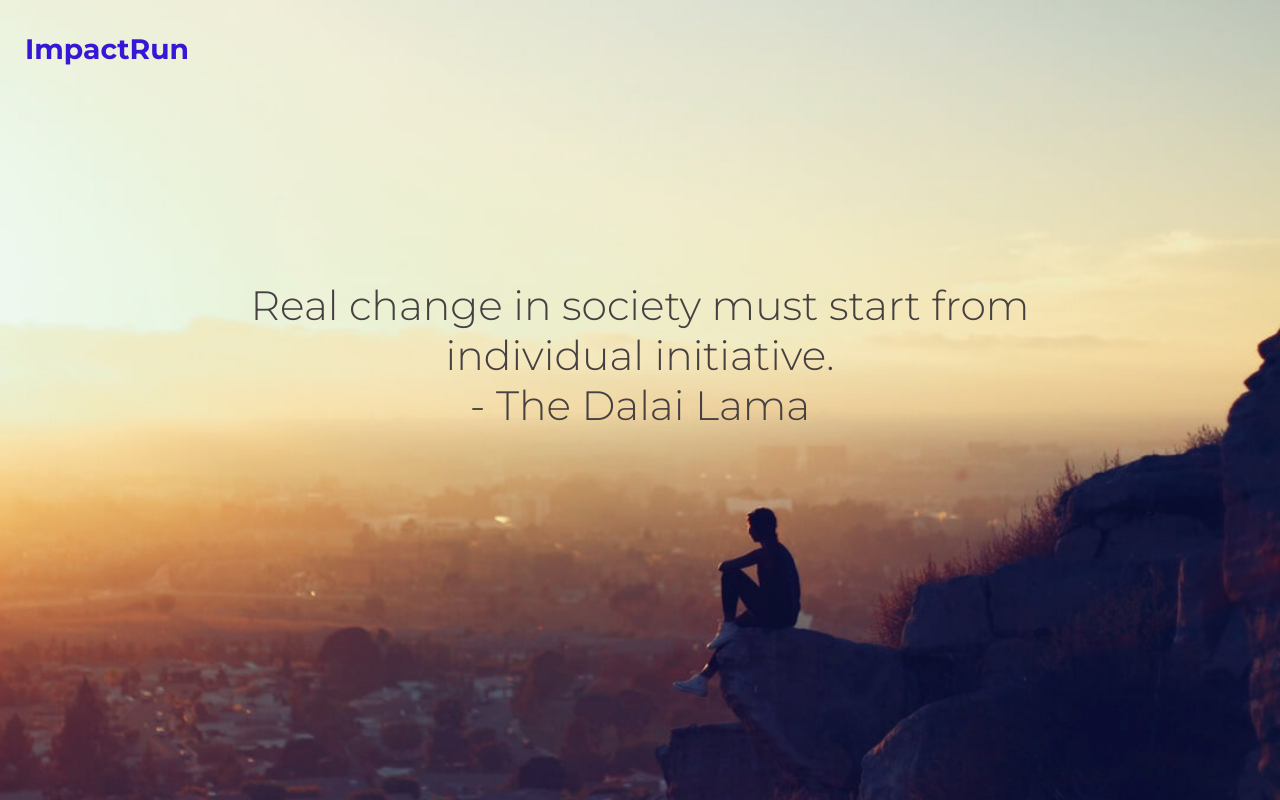
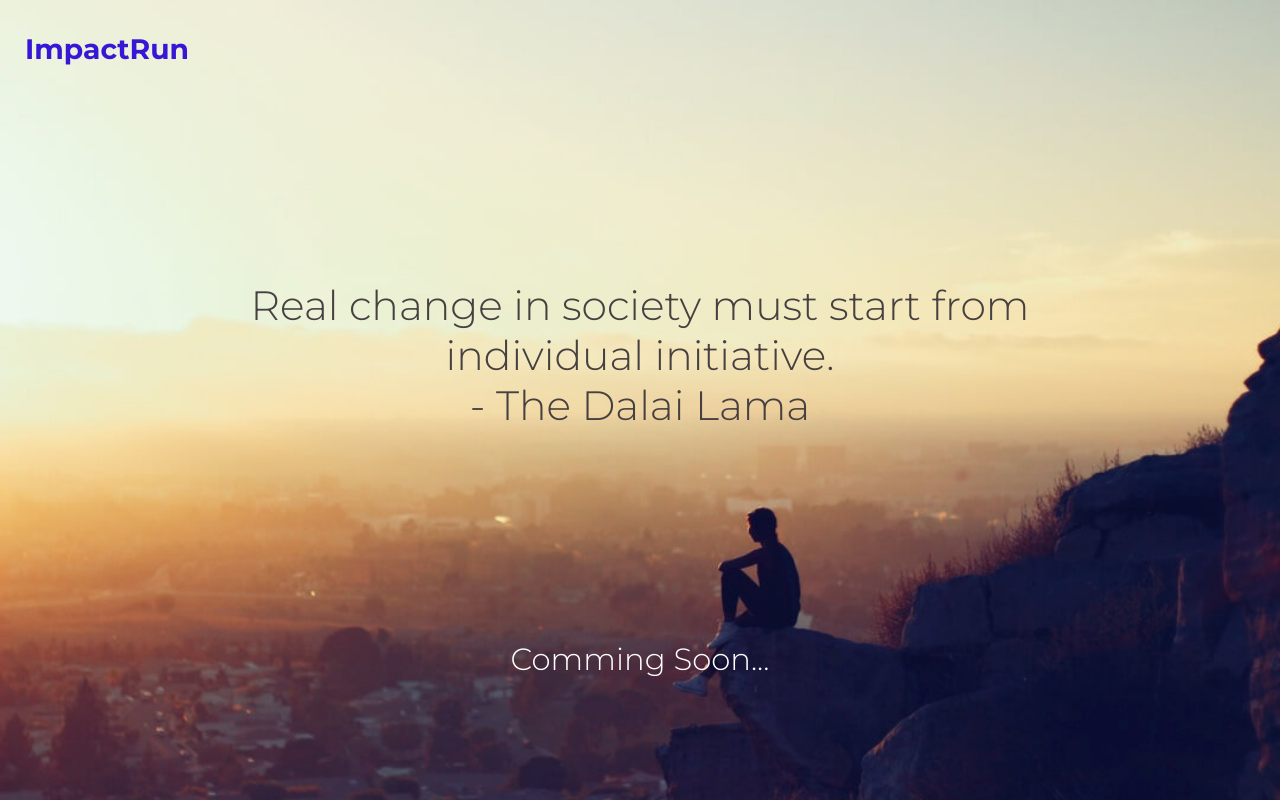
Before and after one commit to pnagle/ImpctRun.com, a plain HTML site: page index.html in a window 1280 px wide. Shown: the top 800 px of the page. Drawn offline with nearby package versions, Linux system fonts and the light colour scheme; some packages are replaced by stand-ins of ours; a web font is replaced by a local one.

Commit message:
SomeCSSchange
Some changes

```diff
--- a/css/home.css
+++ b/css/home.css
@@ -196,3 +196,12 @@ img.phoneimageIN {
     top: 81%;
 }
 /*header*/
+.textSec {
+    position: absolute;
+    left: 0;
+    right: 0;
+    top: 80%;
+    color: white;
+    font-family: montserrat;
+    font-size: 2.4vw;
+}
--- a/templates/Home.html
+++ b/templates/Home.html
@@ -1,6 +1,6 @@
 <header role="banner" class="headerMain"id="headerMain" >
    <div class="container">
-      <div class="outer-menu">
+      <!-- <div class="outer-menu">
          <input class="checkbox-toggle" type="checkbox" />
          <div class="hamburger">
             <div></div>
@@ -10,8 +10,6 @@
                <div>
                   <ul>
                      <div class="logoMenu">ImpactRun</div>
-                     <!--      <li><a href="#/blog">Blog</a></li>
-                        -->
                      <li><a href="#/home">About Us</a></li>
                      <li><a href="#/home">Contact US</a></li>
                      <li><a href="#/blog">Meet the team</a></li>
@@ -20,7 +18,7 @@
                </div>
             </div>
          </div>
-      </div>
+      </div> -->
       <header1>
          <div class="container1 clearfix">
             <div class="logo">ImpactRun</div>
@@ -30,17 +28,18 @@
          Real change in society must start from individual initiative.<br>
          - The Dalai Lama
       </div>
+      <div class="textSec">Comming Soon...</div>
    </div>
-   <div class="containerSec">
+   <!-- <div class="containerSec">
       <div class="swiper-container">
          <div class="swiper-wrapper">
             <div class="swiper-slide"><img class="phoneimage"src="/images/service2.png" ><br><div class="causes">Pick Cause</div></div>
             <div class="swiper-slide"><img class="phoneimage"src="/images/service2.png" ><img class="phoneimageIN"src="/images/begin run.png" >><div class="causes">Begin Run</div></div>
             <div class="swiper-slide"><img class="phoneimage"src="/images/service2.png" ><img class="phoneimageIN"src="/images/Thank you run.png" >><div class="causes">Share And<br>Create Impact</div></div>
          </div>
-         <!-- Add Pagination -->
+
          <div class="swiper-pagination"></div>
       </div>
-   </div>
+   </div> -->
    <!-- <div class='overlay'/> -->
 </header>
```
